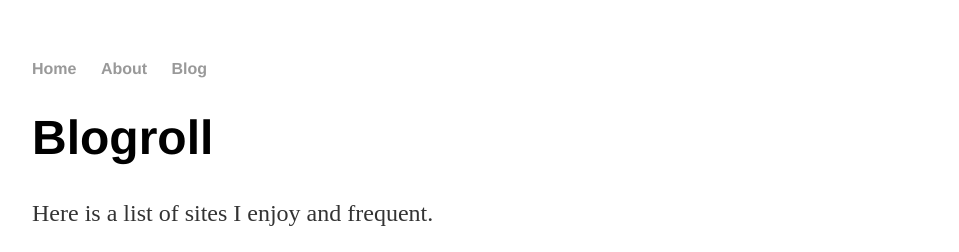
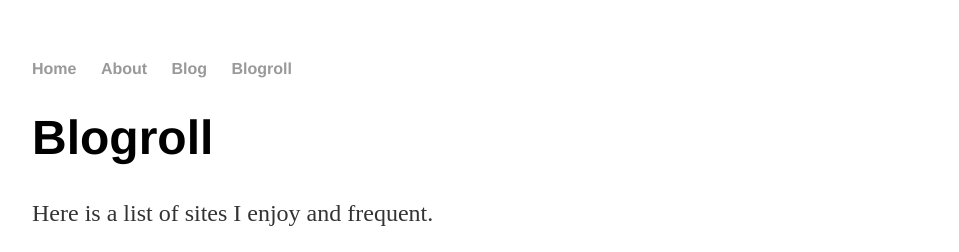
Before and after one commit to CyborgHobbit/cyborghobbit.github.io, a Jekyll site: the page built from blogroll/index.html, in a window 1280 px wide. Shown: the top 252 px of the page, without its empty margins (160-1119 px from the left). Built offline with Jekyll 4.4.1, drawn with Linux system fonts in a browser that asks for light colours.

Commit message:
Added link to Blogroll in default template

```diff
--- a/_layouts/default.html
+++ b/_layouts/default.html
@@ -12,7 +12,8 @@
 	    		<ul>
 	        		<li><a href="/">Home</a></li>
 		        	<li><a href="/about">About</a></li>
-	        		<li><a href="/blog">Blog</a></li>
+					<li><a href="/blog">Blog</a></li>
+					<li><a href="/blogroll">Blogroll</a></li>
 	    		</ul>
 			</nav>
 			<div class="container">
```
